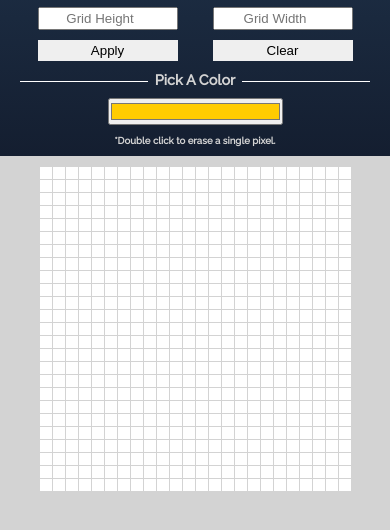
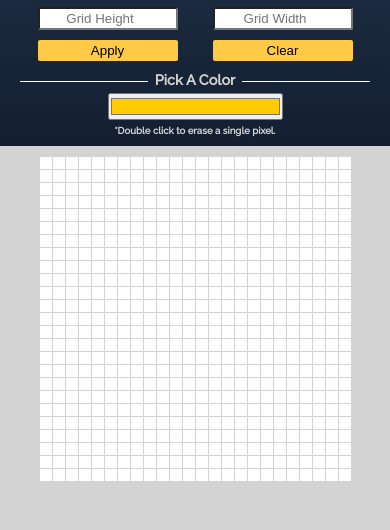
Before and after one commit to Zinebart/Zinebart.github.io, a plain HTML site: page index.html in a window 390 px wide. Shown: the part 208-738 px from the top of the page. Drawn offline with nearby package versions, Linux system fonts and the light colour scheme.

Commit message:
CSS comments and references

```diff
--- a/css/styles.css
+++ b/css/styles.css
@@ -1,9 +1,17 @@
+/*---------------
+    - W3Schools: https://www.w3schools.com/css/default.asp
+    - MDN web docs: https://developer.mozilla.org/en-US/docs/Web/CSS/Reference#Basic_rule_syntax
+----------------*/
+
+
+/*-- General element style --*/
 * {
     margin: 0;
     padding: 0;
     box-sizing: border-box;
 }
 
+/*-- General web page style --*/
 html, body {
     height: 100%;
 }
@@ -14,6 +22,7 @@ body {
     font-size: 0.9em;
 }
 
+/*-- Web page content wrapper --*/
 .wrapper {
     height: 100%;
     position: relative;
@@ -24,6 +33,7 @@ body {
     padding: 10px;
 }
 
+/*-- Left panel container --*/
 .tools-container {
     background: #141E30;  /* fallback for old browsers */
     background: -webkit-linear-gradient(to top, #141E30, #243B55);  /* Chrome 10-25, Safari 5.1-6 */
@@ -36,6 +46,7 @@ body {
     width: 20%;
 }
 
+/*-- Left panel container items --*/
 .tools-container-items {
     position: absolute;
     left: 50%;
@@ -45,21 +56,29 @@ body {
     padding: 0 10px 0 10px;
 }
 
+/*-- Content wrapper and size picker's elements --*/
 #sizePicker > *,
 .tools-container-items > * {
     margin-bottom: 15px;
 }
 
+/*-- Web page logo --*/
 img {
     width: 100%;
     height: auto;
 }
 
+/*-- Form labels style --*/
 h2 {
     font-size: 1em;
     overflow: hidden;
 }
 
+h2:nth-of-type(2) {
+    margin-bottom: 10px;
+}
+
+/*-- Form labels centered line-splitting style --*/
 h2:before,
 h2:after {
   background-color: white;
@@ -81,27 +100,40 @@ h2:after {
   margin-right: -50%;
 }
 
+/*-- Form input elements and button --*/
 input {
     width: 65%;
     text-align: center;
 }
 
-input[type="number"]{
+input[type="number"],
+input[type="submit"],
+#button_clear {
+    border-radius: 2px;
+}
+
+input[type="number"] {
     padding: 2px;
 }
 
+input[type="submit"],
+#button_clear {
+    background-color: #FFCB46;
+    padding: 5px;
+    border: 3px;
+}
+
 input[type="submit"] {
-    padding: 5px;
     border: 3px;
     width: 65%;
     margin-bottom: 1px!important;
 }
+
 #button_clear {
-    padding: 5px;
-    border: 3px;
     width: 65%;
 }
 
+/*-- Right panel container items --*/
 .canvas-container {
     background-color: lightgrey;
     align-items: center;
@@ -114,6 +146,7 @@ input[type="submit"] {
     width: 80%;
 }
 
+/*-- Right panel table (grid) style --*/
 table,
 tr,
 td {
@@ -139,7 +172,10 @@ td {
     width: 13px;
 }
 
+/*-- Media Query for screens (browser windows) smaller than 680px --*/
 @media screen and (max-width: 680px) {
+
+    /*-- Left panel container --*/
     .tools-container {
         text-align: center;
         position: relative;
@@ -150,6 +186,7 @@ td {
         right: unset;
     }
 
+    /*-- Left panel container items --*/
     .tools-container-items {
         position: relative;
         width: 100%;
@@ -161,6 +198,60 @@ td {
         right: unset;
     }
 
+    /*-- Content wrapper and size picker's elements --*/
+    #sizePicker > *,
+    .tools-container-items > * {
+        margin-bottom: unset;
+    }
+
+    /*-- Web page logo --*/
+    img {
+        width: 50%;
+        height: auto;
+    }
+
+    /*-- Form labels style --*/
+    h2 {
+        font-size: 1em;
+        margin-bottom: 10px!important;
+    }
+
+    h2:nth-of-type(2) {
+        margin-bottom: 5px!important;
+    }
+
+    /*-- Form input elements and button --*/
+    input {
+        display: unset;
+        width: 50%;
+        text-align: center;
+    }
+
+    input[type="number"] {
+        width: 40%;
+        padding: 2px;
+        margin: 0 5% 0 5%;
+    }
+
+    input[type="submit"],
+    #button_clear {
+        margin: 10px 5% 10px 5%!important;
+        width: 40%;
+        padding: 3px;
+        border: 4px;
+    }
+
+    input[type="submit"],
+    #input_height {
+        float: left;
+    }
+
+    input[type="color"] {
+        width: 50%;
+        margin: 0 0 5px 0!important;
+    }
+
+    /*-- Right panel container items --*/
     .canvas-container {
         align-items: center;
         justify-content: center;
@@ -174,53 +265,7 @@ td {
         overflow-y: auto;
     }
 
-    #sizePicker > *,
-    .tools-container-items > * {
-        margin-bottom: unset;
-    }
-
-    img {
-        width: 50%;
-        height: auto;
-    }
-    h2 {
-        font-size: 1em;
-        margin-bottom: 10px!important;
-    }
-
-
-    input {
-        display: unset;
-        width: 50%;
-        text-align: center;
-    }
-
-    input[type="number"] {
-        width: 40%;
-        padding: 2px;
-        margin: 0 5% 0 5%;
-    }
-
-    #input_height {
-        float: left;
-    }
-
-    input[type="submit"], #button_clear {
-        margin: 10px 5% 10px 5%!important;
-        width: 40%;
-        padding: 3px;
-        border: 4px;
-    }
-
-    input[type="submit"] {
-        float: left;
-    }
-
-    input[type="color"] {
-        width: 50%;
-        margin: 0 0 10px 0!important;
-    }
-
+    /*-- Right panel table (grid) style --*/
     table,
     tr,
     td {
```
